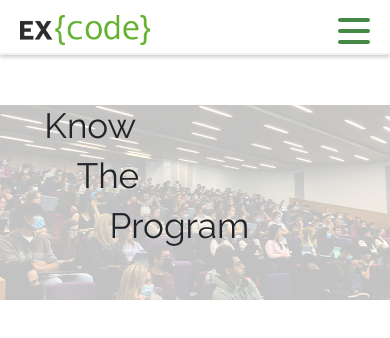
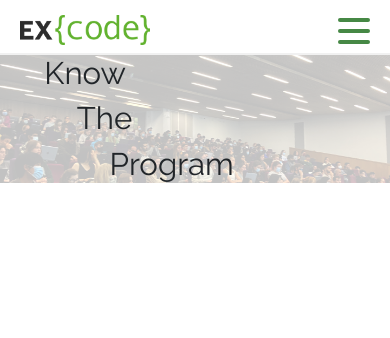
Before and after one commit to jeremy-shr/ExCode-Website, a React (Create React App) app: page /program in a window 390 px wide. Shown: the top 338 px of the page. Built offline with nearby package versions, Linux system fonts and the light colour scheme.

Commit message:
more responsiveness 2

```diff
--- a/src/components/Program.js
+++ b/src/components/Program.js
@@ -6,15 +6,14 @@ const Banner = styled.div`
 	background-image: url("course.png");
 	background-repeat: no-repeat;
 	background-size: 100%;
-	height: 75vh;
-	margin: 50px 0px 50px 0px;
+
 `;
 
 
 const BannerH1 = styled.h1`
 	font-family: 'Raleway', sans-serif, bold ;
 	font-style: bold;
-	font-size: 9vw;
+	font-size: 8vw;
 `;
 
 function Program() {
```
